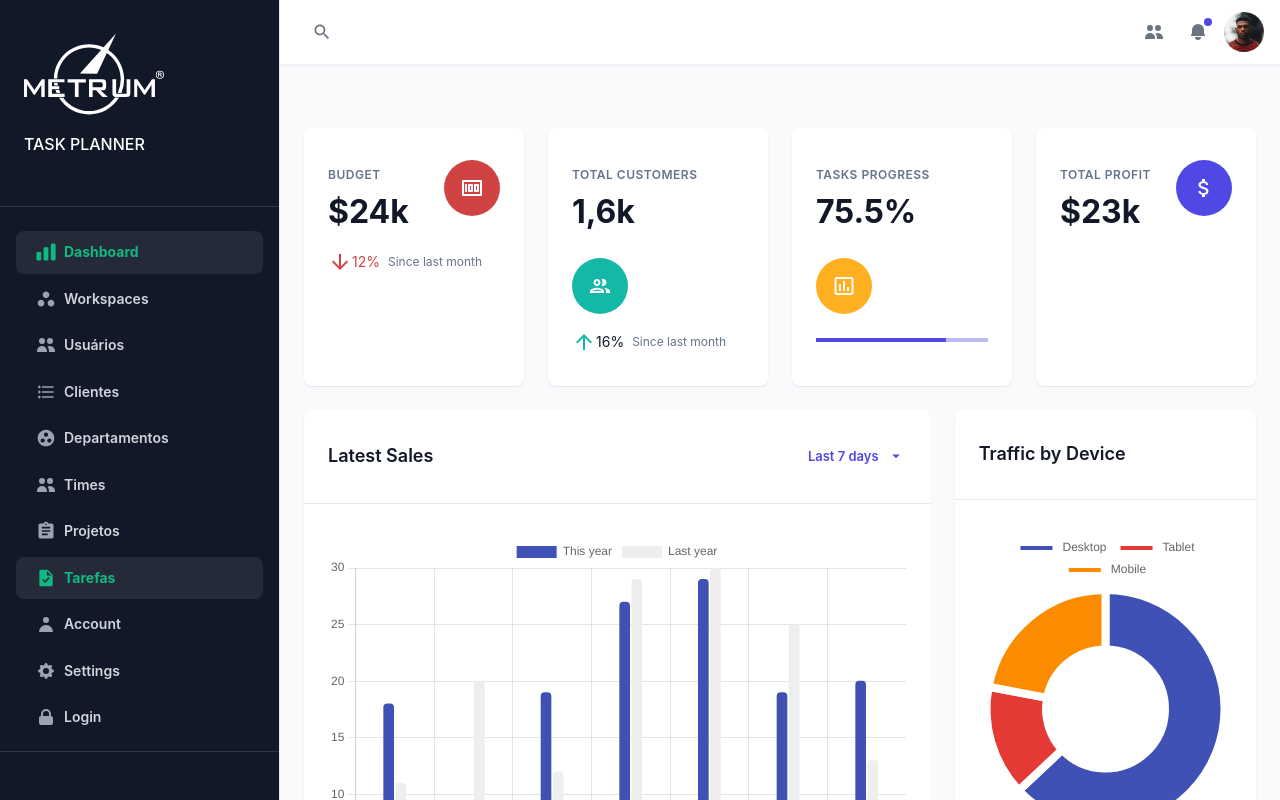
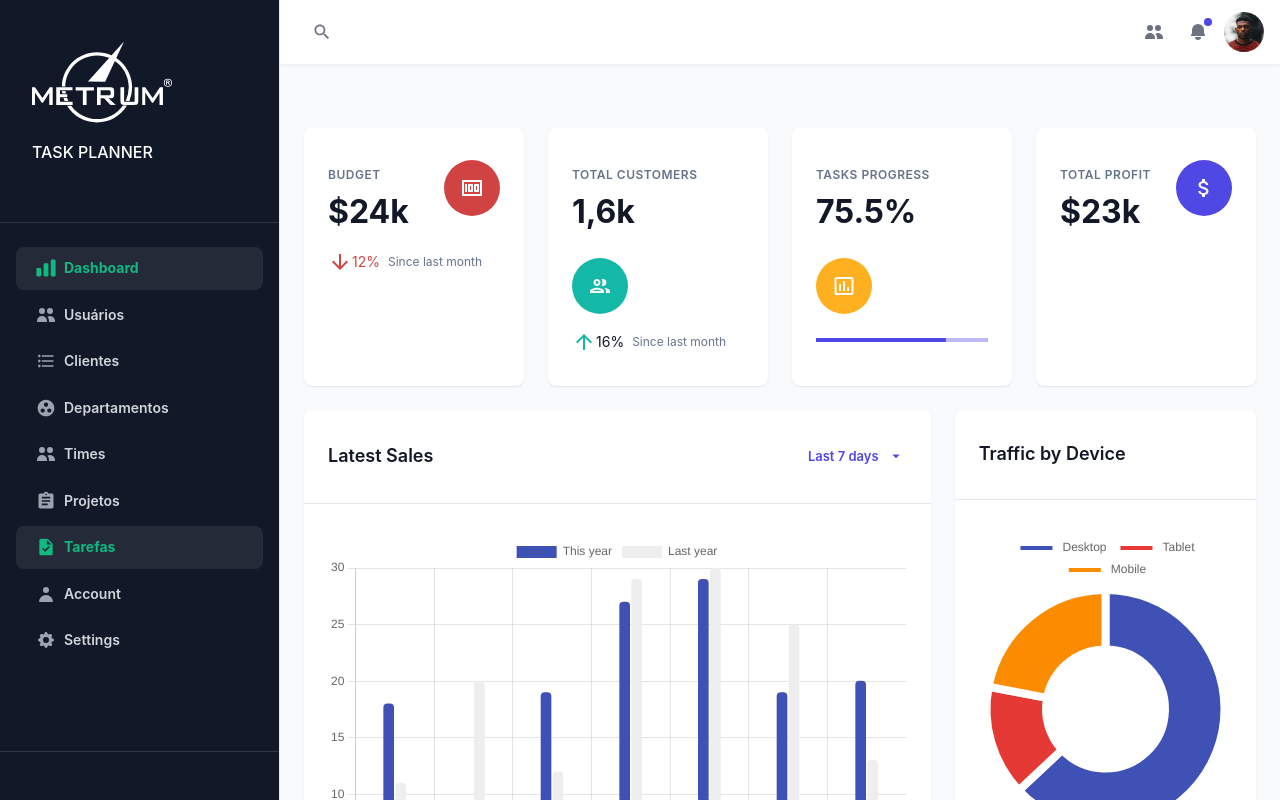
Before and after one commit to growiseonline/taskpanner, a Next.js app: page / in a window 1280 px wide. Shown: the top 800 px of the page. Built offline with nearby package versions, Linux system fonts and the light colour scheme.

Commit message:
Menu list

```diff
--- a/src/components/dashboard-sidebar.js
+++ b/src/components/dashboard-sidebar.js
@@ -27,11 +27,7 @@ const items = [
     icon: (<ChartBarIcon fontSize="small" />),
     title: 'Dashboard'
   },
-  {
-    href: '/customers',
-    icon: (<WorkspacesIcon fontSize="small" />),
-    title: 'Workspaces'
-  },
+
   {
     href: '/users',
     icon: (<UsersIcon fontSize="small" />),
@@ -72,11 +68,7 @@ const items = [
     icon: (<CogIcon fontSize="small" />),
     title: 'Settings'
   },
-  {
-    href: '/login',
-    icon: (<LockIcon fontSize="small" />),
-    title: 'Login'
-  },
+
 
 
 ];
@@ -113,7 +105,7 @@ export const DashboardSidebar = (props) => {
         }}
       >
         <div>
-          <Box sx={{ p: 3 }}>
+          <Box sx={{ p: 4 }}>
             <NextLink
               href="/"
               passHref
```
